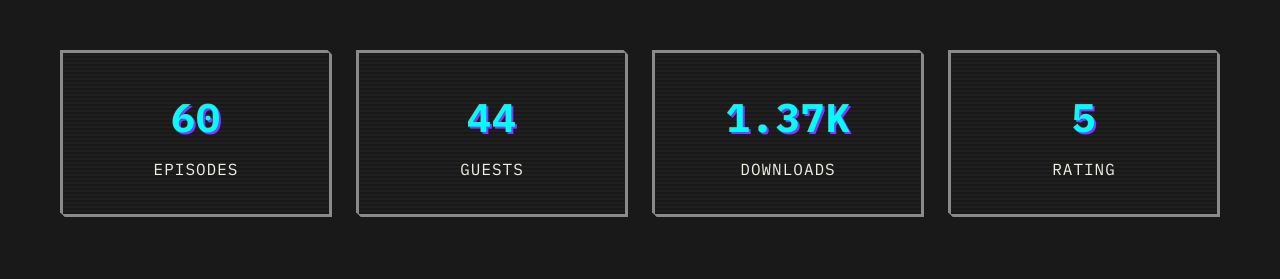
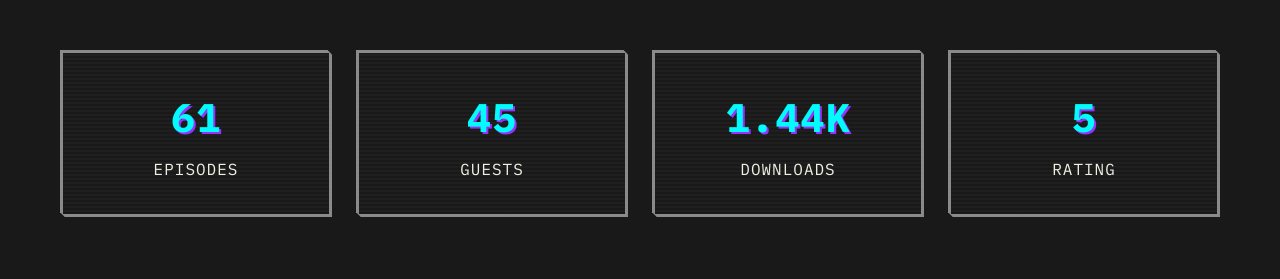
Before and after one commit to tmray/bootleg-videos, a Jekyll site: the page built from podcast.html, in a window 1280 px wide and 900 px high, scrolled down 2662 px. Shown: the part 169-448 px from the top of the window. Built offline with Jekyll 4.4.1, drawn with Linux system fonts in a browser that asks for light colours.

Commit message:
updated podcast stats

```diff
--- a/_data/podcast.yml
+++ b/_data/podcast.yml
@@ -53,13 +53,13 @@ platforms:
 
 # Podcast Stats (optional)
 stats:
-  - number: "60"
+  - number: "61"
     label: "Episodes"
 
-  - number: "44"
+  - number: "45"
     label: "Guests"
 
-  - number: "1.37k"
+  - number: "1.44k"
     label: "Downloads"
 
   - number: "5"
```
